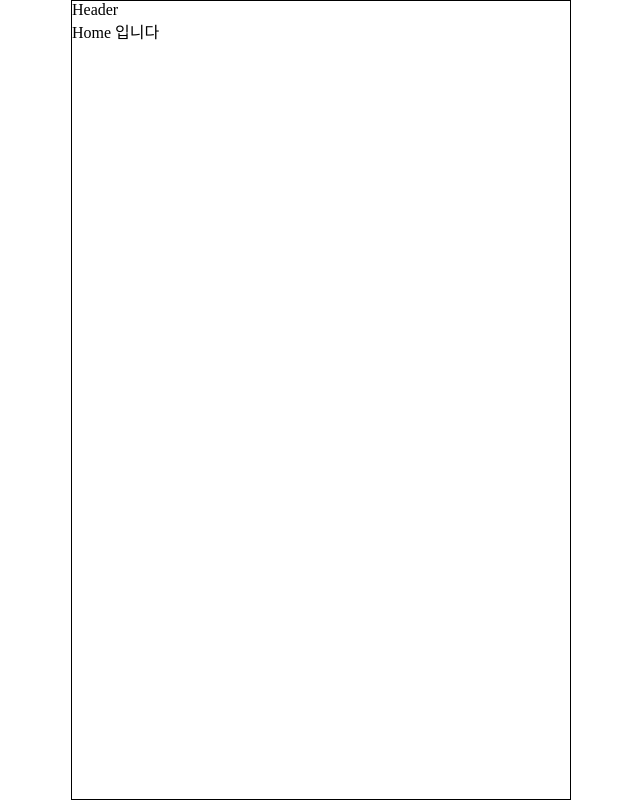
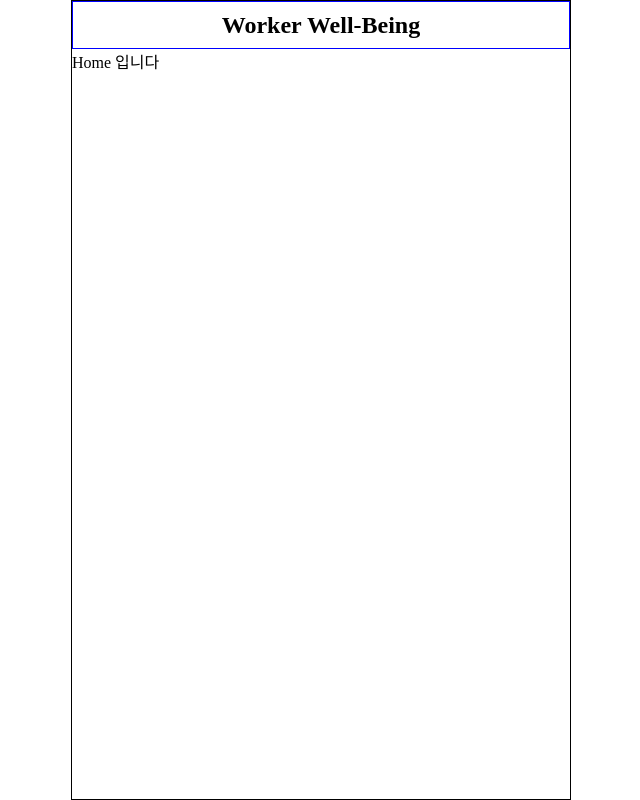
Before and after one commit to health-chcklist-for-worker/health-checklist-for-worker-client, a React (Create React App) app: page / in a window 1280 px wide. Shown: the whole page, without its empty margins (319-959 px from the left). Built offline with nearby package versions, Linux system fonts and the light colour scheme.

Commit message:
feat: Header Layout and Router hook

```diff
--- a/src/App.css
+++ b/src/App.css
@@ -6,3 +6,8 @@ body {
   margin: 0;
   height: 100vh;
 }
+
+a {
+  text-decoration: none;
+  color: black;
+}
--- a/src/components/Header.tsx
+++ b/src/components/Header.tsx
@@ -1,3 +1,28 @@
-export default function Header() {
-  return <div>Header</div>;
-}
+import styled from "styled-components";
+import { useRouter } from "../hooks/useRouter";
+
+const HeaderWapper = styled.header`
+  display: flex;
+  justify-content: center;
+  align-items: center;
+  height: 3rem;
+  border: 1px solid blue;
+  cursor: pointer;
+`;
+
+const Logo = styled.span`
+  font-size: 1.5rem;
+  font-weight: 800;
+`;
+
+const Header = () => {
+  const { routeTo } = useRouter();
+
+  return (
+    <HeaderWapper onClick={() => routeTo("/")}>
+      <Logo>Worker Well-Being</Logo>
+    </HeaderWapper>
+  );
+};
+
+export default Header;
--- /dev/null
+++ b/src/hooks/useRouter.ts
@@ -0,0 +1,10 @@
+import { useNavigate } from "react-router-dom";
+
+export const useRouter = () => {
+  const router = useNavigate();
+
+  return {
+    currentPath: window.location.pathname,
+    routeTo: (path: string) => router(path),
+  };
+};
```
